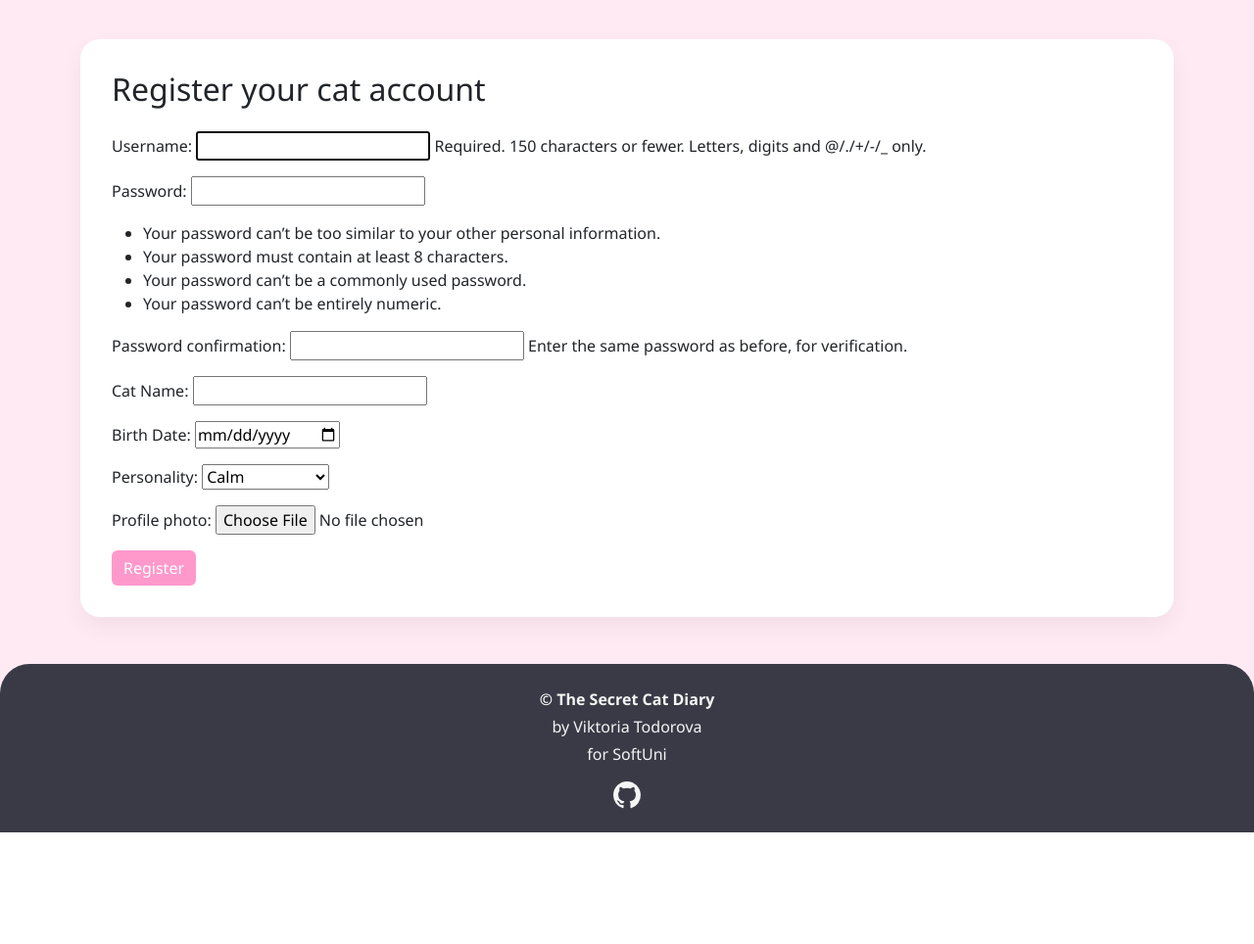
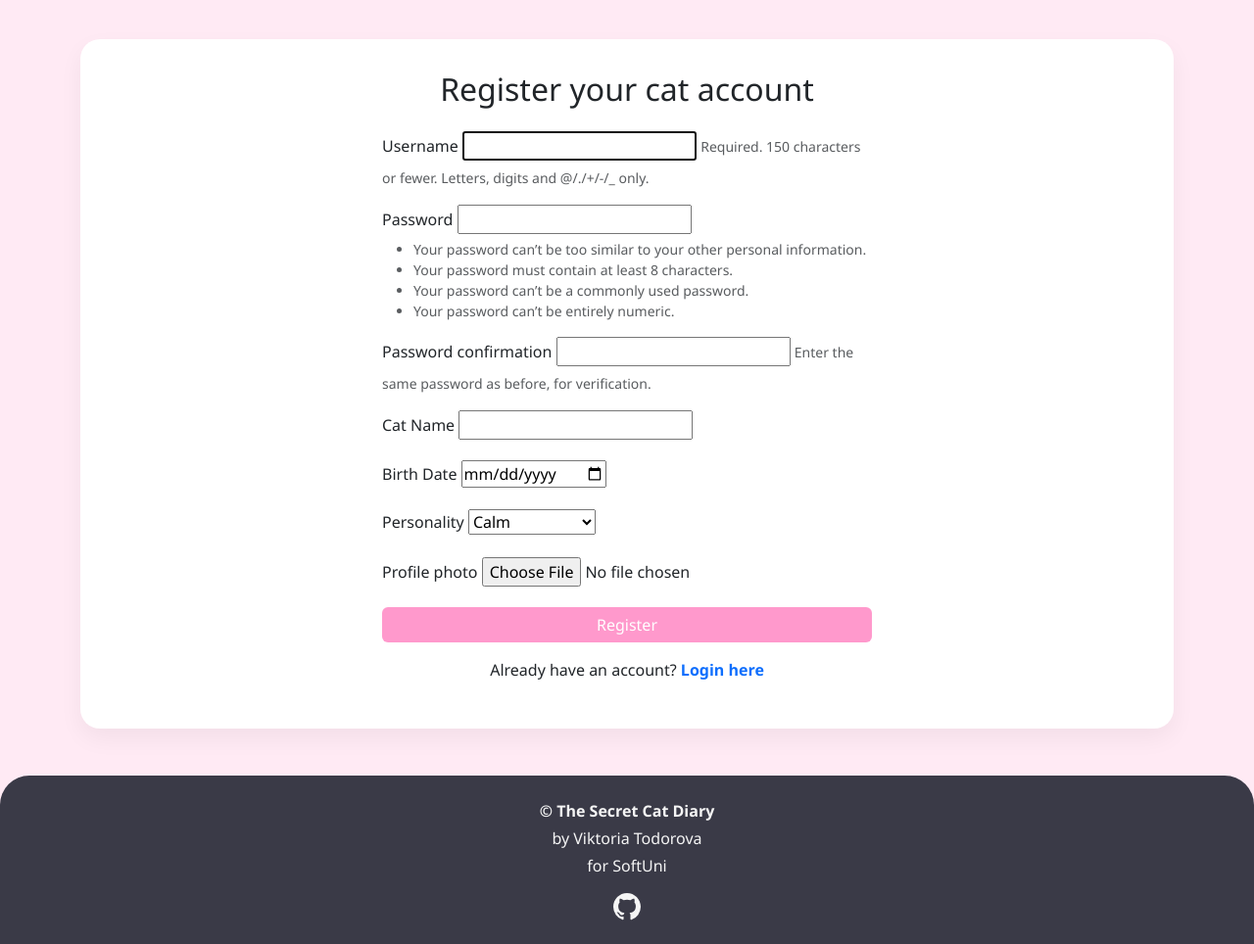
Before and after one commit to Viktoriyapp/cat-diary, a Django app: page /accounts/register/ in a window 1280 px wide. Shown: the part 56-1020 px from the top of the page at 98% size. Before the commit the page ends 906 px from the top, so only its background shows below. Run offline with Django 5.2, Linux system fonts and the light colour scheme.

Commit message:
fix: improved register and login UI and added links to eachother

```diff
--- a/templates/accounts/register.html
+++ b/templates/accounts/register.html
@@ -3,11 +3,70 @@
 {% block title %}Register{% endblock %}
 
 {% block content %}
-    <h2 class="mb-4">Register your cat account</h2>
 
-    <form method="post" enctype="multipart/form-data">
-        {% csrf_token %}
-        {{ form.as_p }}
-        <button type="submit" class="btn btn-soft">Register</button>
-    </form>
+<div class="d-flex justify-content-center">
+    <div style="max-width: 500px; width: 100%;">
+
+        <h2 class="mb-4 text-center">Register your cat account</h2>
+
+        <form method="post" enctype="multipart/form-data">
+            {% csrf_token %}
+
+            <div class="mb-3">
+                <label class="form-label">Username</label>
+                {{ form.username }}
+                <small class="text-muted">{{ form.username.help_text }}</small>
+            </div>
+
+            <div class="mb-3">
+                <label class="form-label">Password</label>
+                {{ form.password1 }}
+                <ul class="small text-muted mb-0">
+                    {% for error in form.password1.errors %}
+                        <li>{{ error }}</li>
+                    {% endfor %}
+                </ul>
+                <small class="text-muted">{{ form.password1.help_text }}</small>
+            </div>
+
+            <div class="mb-3">
+                <label class="form-label">Password confirmation</label>
+                {{ form.password2 }}
+                <small class="text-muted">{{ form.password2.help_text }}</small>
+            </div>
+
+            <div class="mb-3">
+                <label class="form-label">Cat Name</label>
+                {{ form.name }}
+            </div>
+
+            <div class="mb-3">
+                <label class="form-label">Birth Date</label>
+                {{ form.birth_date }}
+            </div>
+
+            <div class="mb-3">
+                <label class="form-label">Personality</label>
+                {{ form.personality }}
+            </div>
+
+            <div class="mb-3">
+                <label class="form-label">Profile photo</label>
+                {{ form.photo }}
+            </div>
+
+            <div class="d-grid">
+                <button type="submit" class="btn btn-soft">Register</button>
+            </div>
+
+        </form>
+
+        <p class="mt-3 text-center">
+            Already have an account?
+            <a href="{% url 'login' %}" class="text-decoration-none fw-bold">Login here</a>
+        </p>
+
+    </div>
+</div>
+
 {% endblock %}
```
Also changed, not shown: templates/registration/login.html (+32 -6 lines).
